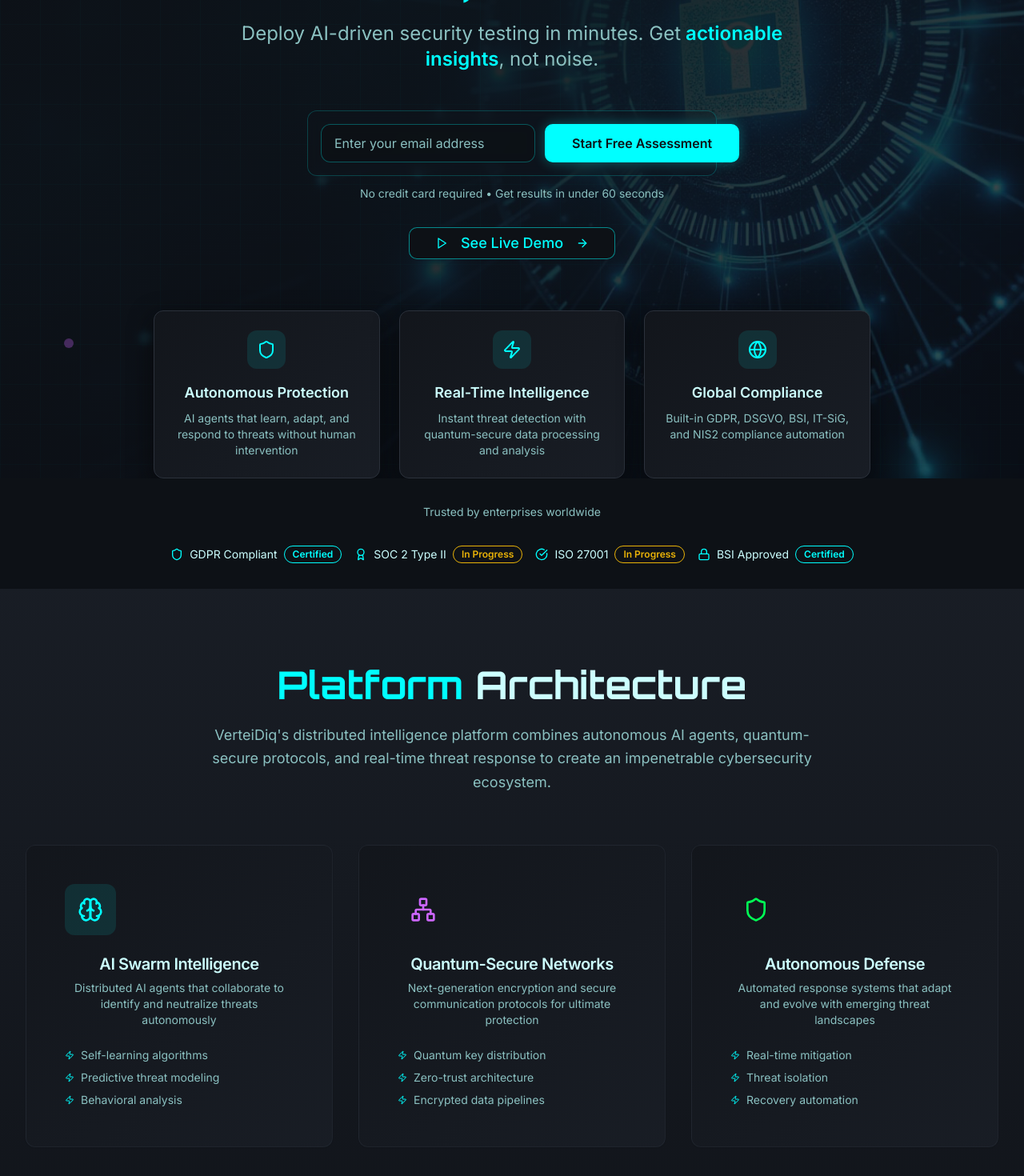
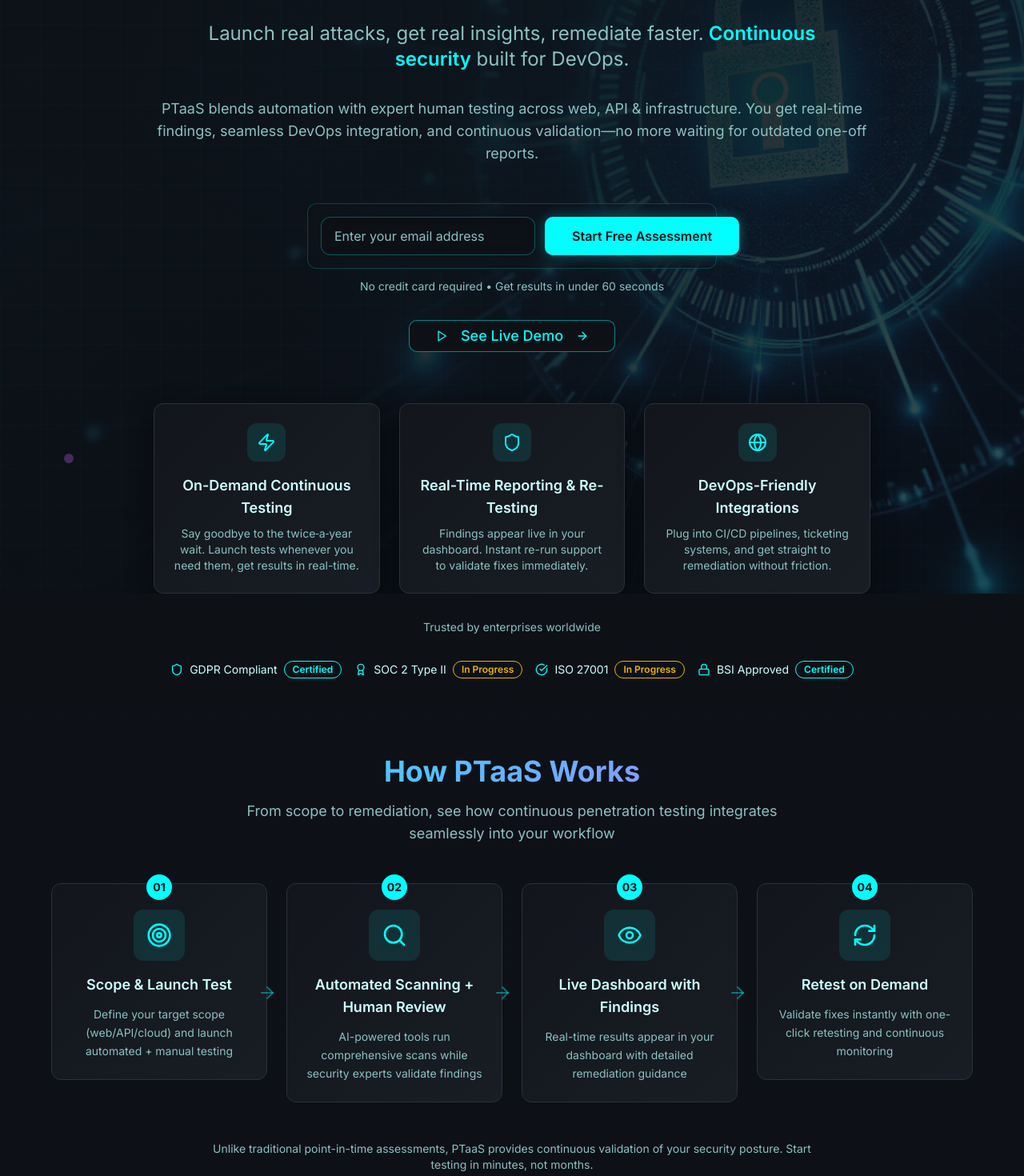
Before and after one commit to losa201/PTaaS, a React (Vite) app: page / in a window 1280 px wide. Shown: the part 420-1890 px from the top of the page at 80% size. Built offline with nearby package versions, Linux system fonts and the light colour scheme.

Commit message:
Refocus homepage on PTaaS
Update hero messaging, add PTaaS explainer and benefits, and adjust overall messaging to emphasize human-validated pen testing over generic AI buzz.

```diff
--- a/src/components/Hero.tsx
+++ b/src/components/Hero.tsx
@@ -26,24 +26,32 @@ const Hero = () => {
         <div className="text-center max-w-5xl mx-auto">
           {/* Badge */}
           <div className="inline-flex items-center space-x-2 bg-primary/10 border border-primary/30 rounded-full px-4 py-2 mb-8 animate-cyber-fade-in">
-            <Globe className="h-4 w-4 text-primary" />
-            <span className="text-sm font-medium text-primary">Quantum-Secure • AI-Powered • Autonomous</span>
+            <Shield className="h-4 w-4 text-primary" />
+            <span className="text-sm font-medium text-primary">Continuous • Human-Validated • DevOps-Ready</span>
           </div>
 
           {/* Headline */}
           <h1 className="text-4xl sm:text-5xl lg:text-7xl font-cyber font-bold mb-6 animate-cyber-fade-in">
             <span className="bg-gradient-cyber bg-clip-text text-transparent">
-              Automated Penetration Testing.
+              Penetration Testing as a Service
             </span>
             <br />
-            <span className="text-neon-glow">Real Threats, Real Results, Real Fast.</span>
+            <span className="text-neon-glow">On-Demand, Automated, Human‑Validated</span>
           </h1>
 
           {/* Subtitle */}
-          <p className="text-lg sm:text-xl lg:text-2xl text-muted-foreground max-w-3xl mx-auto mb-12 leading-relaxed animate-cyber-fade-in">
-            Deploy AI-driven security testing in minutes. Get
-            <span className="text-primary font-semibold"> actionable insights</span>, not noise.
+          <p className="text-lg sm:text-xl lg:text-2xl text-muted-foreground max-w-3xl mx-auto mb-8 leading-relaxed animate-cyber-fade-in">
+            Launch real attacks, get real insights, remediate faster.
+            <span className="text-primary font-semibold"> Continuous security</span> built for DevOps.
           </p>
+
+          {/* PTaaS Explainer */}
+          <div className="max-w-4xl mx-auto mb-12 animate-cyber-fade-in">
+            <p className="text-base sm:text-lg text-muted-foreground leading-relaxed">
+              PTaaS blends automation with expert human testing across web, API & infrastructure.
+              You get real-time findings, seamless DevOps integration, and continuous validation—no more waiting for outdated one-off reports.
+            </p>
+          </div>
 
           {/* Free Trial Section */}
           <div className="max-w-lg mx-auto mb-8 animate-cyber-fade-in">
@@ -75,23 +83,23 @@ const Hero = () => {
             </Button>
           </div>
 
-          {/* Features Grid */}
+          {/* PTaaS Benefits */}
           <div className="grid grid-cols-1 md:grid-cols-3 gap-6 max-w-4xl mx-auto animate-cyber-fade-in">
             {[
               {
-                icon: Shield,
-                title: 'Autonomous Protection',
-                description: 'AI agents that learn, adapt, and respond to threats without human intervention'
+                icon: Zap,
+                title: 'On-Demand Continuous Testing',
+                description: 'Say goodbye to the twice‑a‑year wait. Launch tests whenever you need them, get results in real-time.'
               },
               {
-                icon: Zap,
-                title: 'Real-Time Intelligence',
-                description: 'Instant threat detection with quantum-secure data processing and analysis'
+                icon: Shield,
+                title: 'Real-Time Reporting & Re-Testing',
+                description: 'Findings appear live in your dashboard. Instant re-run support to validate fixes immediately.'
               },
               {
                 icon: Globe,
-                title: 'Global Compliance',
-                description: 'Built-in GDPR, DSGVO, BSI, IT-SiG, and NIS2 compliance automation'
+                title: 'DevOps-Friendly Integrations',
+                description: 'Plug into CI/CD pipelines, ticketing systems, and get straight to remediation without friction.'
               }
             ].map((feature, index) => (
               <div key={index} className="card-cyber text-center group hover:scale-105 transition-transform duration-300">
--- /dev/null
+++ b/src/components/PTaaSWorkflow.tsx
@@ -0,0 +1,81 @@
+import { Card } from '@/components/ui/card';
+import { ArrowRight, Target, Search, Eye, RefreshCw } from 'lucide-react';
+
+const PTaaSWorkflow = () => {
+  const steps = [
+    {
+      number: '01',
+      icon: Target,
+      title: 'Scope & Launch Test',
+      description: 'Define your target scope (web/API/cloud) and launch automated + manual testing'
+    },
+    {
+      number: '02',
+      icon: Search,
+      title: 'Automated Scanning + Human Review',
+      description: 'AI-powered tools run comprehensive scans while security experts validate findings'
+    },
+    {
+      number: '03',
+      icon: Eye,
+      title: 'Live Dashboard with Findings',
+      description: 'Real-time results appear in your dashboard with detailed remediation guidance'
+    },
+    {
+      number: '04',
+      icon: RefreshCw,
+      title: 'Retest on Demand',
+      description: 'Validate fixes instantly with one-click retesting and continuous monitoring'
+    }
+  ];
+
+  return (
+    <section className="py-16 bg-gradient-to-b from-background to-background/50">
+      <div className="container mx-auto px-4 sm:px-6 lg:px-8">
+        <div className="text-center mb-12">
+          <h2 className="text-3xl sm:text-4xl font-bold mb-4 bg-gradient-cyber bg-clip-text text-transparent">
+            How PTaaS Works
+          </h2>
+          <p className="text-lg text-muted-foreground max-w-2xl mx-auto">
+            From scope to remediation, see how continuous penetration testing integrates seamlessly into your workflow
+          </p>
+        </div>
+
+        <div className="grid grid-cols-1 md:grid-cols-2 lg:grid-cols-4 gap-6 max-w-6xl mx-auto">
+          {steps.map((step, index) => (
+            <div key={index} className="relative">
+              <Card className="card-cyber p-6 text-center group hover:scale-105 transition-all duration-300">
+                <div className="absolute -top-3 left-1/2 transform -translate-x-1/2 w-8 h-8 bg-primary rounded-full flex items-center justify-center text-primary-foreground text-sm font-bold">
+                  {step.number}
+                </div>
+
+                <div className="inline-flex items-center justify-center w-16 h-16 rounded-lg bg-primary/10 mb-4 mt-2 group-hover:bg-primary/20 transition-colors">
+                  <step.icon className="h-8 w-8 text-primary" />
+                </div>
+
+                <h3 className="text-lg font-semibold mb-3 text-foreground">{step.title}</h3>
+                <p className="text-muted-foreground text-sm leading-relaxed">{step.description}</p>
+              </Card>
+
+              {/* Arrow connector (hidden on last item and mobile) */}
+              {index < steps.length - 1 && (
+                <div className="hidden lg:block absolute top-1/2 -right-3 transform -translate-y-1/2 z-10">
+                  <ArrowRight className="h-6 w-6 text-primary/40" />
+                </div>
+              )}
+            </div>
+          ))}
+        </div>
+
+        <div className="text-center mt-12">
+          <p className="text-sm text-muted-foreground max-w-3xl mx-auto">
+            Unlike traditional point-in-time assessments, PTaaS provides continuous validation of your security posture.
+            Start testing in minutes, not months.
+          </p>
+        </div>
+      </div>
+    </section>
+  );
+};
+
+export default PTaaSWorkflow;
--- a/src/pages/Index.tsx
+++ b/src/pages/Index.tsx
@@ -1,5 +1,6 @@
 import Header from '@/components/Header';
 import Hero from '@/components/Hero';
+import PTaaSWorkflow from '@/components/PTaaSWorkflow';
 import Platform from '@/components/Platform';
 import PTaaS from '@/components/PTaaS';
 import Testimonials from '@/components/Testimonials';
@@ -16,6 +17,7 @@ const Index = () => {
       <main>
         <Hero />
         <TrustBadges />
+        <PTaaSWorkflow />
         <Platform />
         <PTaaS />
         <Testimonials />
```
